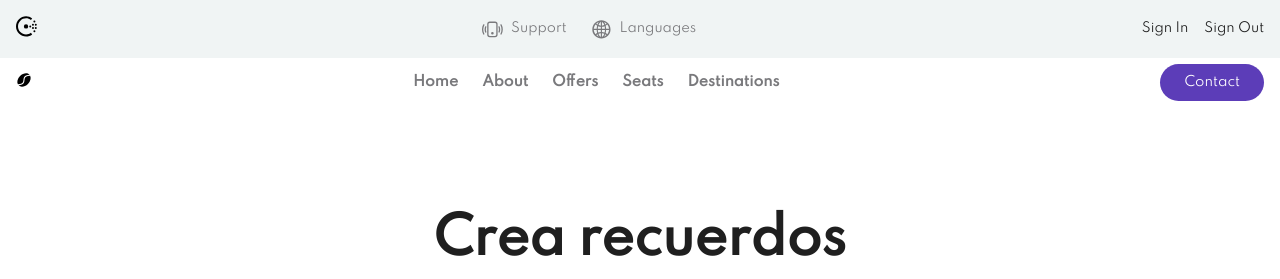
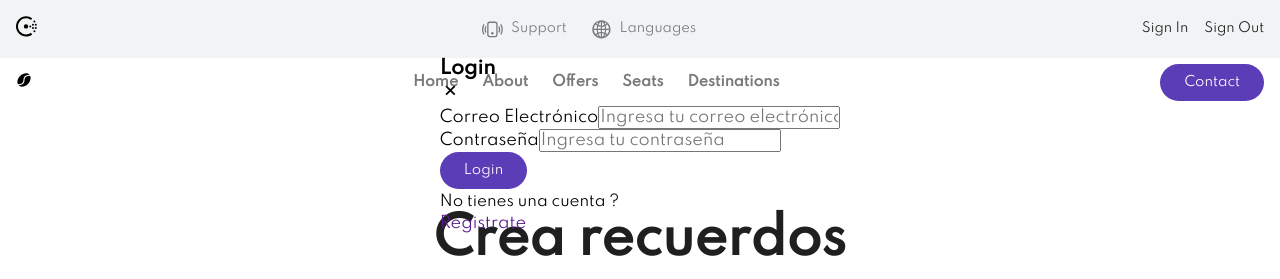
Before and after one commit to santiagoMoreno73/cacao-landing, a React (Vite) app: page / in a window 1280 px wide. Both pictures are taken after a click on the element "Sign In". Shown: the top 279 px of the page. Built offline with nearby package versions, Linux system fonts and the light colour scheme.

Commit message:
added login form

```diff
--- /dev/null
+++ b/src/Components/Login/Login.jsx
@@ -0,0 +1,33 @@
+const Login = () => {
+  return (
+    <div className="login">
+      <div className="inputDiv">
+        <label htmlFor="email">Correo Electrónico</label>
+        <input
+          type="text"
+          name="email"
+          placeholder="Ingresa tu correo electrónico"
+        />
+      </div>
+      <div className="inputDiv">
+        <label htmlFor="password">Contraseña</label>
+        <input
+          type="password"
+          name="password"
+          placeholder="Ingresa tu contraseña"
+        />
+      </div>
+
+      <div className="buttonsDiv">
+        <button className="btn">Login</button>
+      </div>
+
+      <div className="registerDiv">
+        <p>No tienes una cuenta ?</p>
+        <a href="">Registrate</a>
+      </div>
+    </div>
+  );
+};
+
+export default Login;
--- a/src/Components/Navbar/Navbar.jsx
+++ b/src/Components/Navbar/Navbar.jsx
@@ -6,9 +6,16 @@ import { AiOutlineGlobal } from "react-icons/ai";
 import { CgMenuGridO } from "react-icons/cg";
 import { BiSolidCoffeeBean } from "react-icons/bi";
 
+import Modal from "../Modal/Modal";
+import Login from "../Login/Login";
+
 const Navbar = () => {
   // let us remove the navBar in the small width screens
   const [active, setActive] = useState("navBarMenu");
+  // let us add a background color to the second Navbar
+  const [noBg, addBg] = useState("navBarTwo");
+  // open modal
+  const [openModal, setOpenModal] = useState(false);
 
   const showNavBar = () => {
     setActive("navBarMenu showNavBar");
@@ -17,9 +24,6 @@ const Navbar = () => {
   const removeNavBar = () => {
     setActive("navBarMenu");
   };
-
-  // let us add a background color to the second Navbar
-  const [noBg, addBg] = useState("navBarTwo");
 
   const addBgColor = () => {
     if (window.scrollY >= 10) {
@@ -30,6 +34,10 @@ const Navbar = () => {
   };
 
   window.addEventListener("scroll", addBgColor);
+
+  const handleChangeModal = () => {
+    setOpenModal(!openModal);
+  };
 
   return (
     <div className="navBar flex">
@@ -47,7 +55,7 @@ const Navbar = () => {
         </div>
 
         <div className="atb flex">
-          <span>Sign In</span>
+          <span onClick={handleChangeModal}>Sign In</span>
           <span>Sign Out</span>
         </div>
       </div>
@@ -87,6 +95,10 @@ const Navbar = () => {
           <CgMenuGridO className="icon" />
         </div>
       </div>
+
+      <Modal open={openModal} onClose={setOpenModal} title={"Login"}>
+        <Login />
+      </Modal>
     </div>
   );
 };
```
